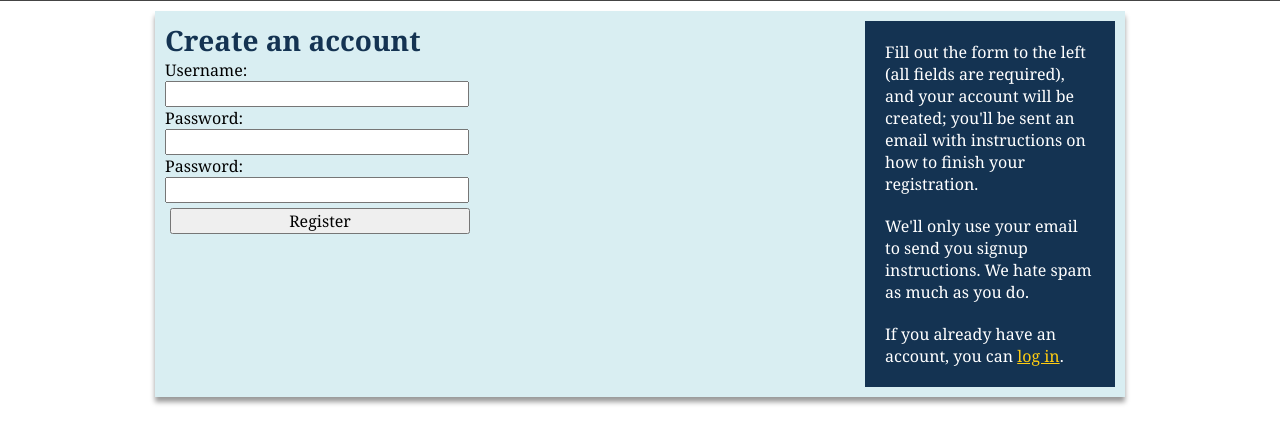
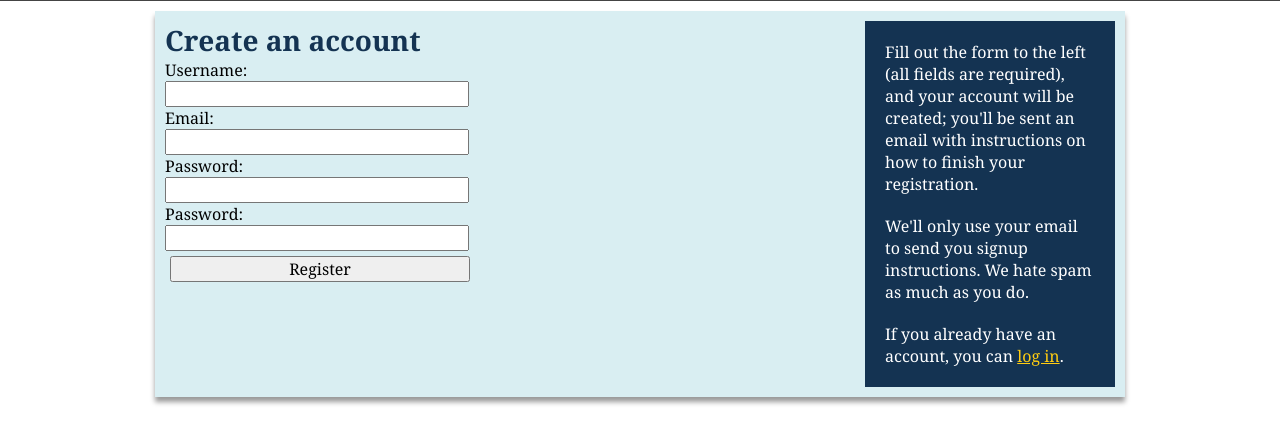
Before and after one commit to sontek-archive/django-tictactoe, a Django app: template tictactoe/templates/registration/registration_form.html in a window 1280 px wide. Shown: the part 76-513 px from the top of the page. Run offline with Django 3.2, Linux system fonts and the light colour scheme; the template is opened without the code that fills it, so the values that code supplies are empty, except form fields; tables that the repository leaves empty hold one stand-in row (values such as "Sample post"); form fields are guessed from the names that the template uses; style sheets or scripts are compiled from the project's sources; some libraries are stand-ins or nearby versions.

Commit message:
fixed registration

```diff
--- a/tictactoe/settings.py
+++ b/tictactoe/settings.py
@@ -8,6 +8,8 @@ TEMPLATE_DEBUG = DEBUG
 ADMINS = (
     # ('Your Name', 'your_email@example.com'),
 )
+
+ACCOUNT_ACTIVATION_DAYS = 5
 
 MANAGERS = ADMINS
 
--- a/tictactoe/templates/registration/registration_form.html
+++ b/tictactoe/templates/registration/registration_form.html
@@ -9,12 +9,14 @@
   {% endif %}
 
   <h1>Create an account</h1>
-
+  {{ form.errors }}
   <form method="post" action=".">
     {% csrf_token %}
     <dl>
         <dt><label for="id_username">{{ form.username.label }}:</label></dt>
         <dd>{{ form.username }}{% if form.username.errors %} <span class="errors">{{ form.username.errors|join:", " }}</span>{% endif %}</dd>
+        <dt><label for="id_email">{{ form.email.label }}:</label></dt>
+        <dd>{{ form.email }}{% if form.email.errors %} <span class="errors">{{ form.email.errors|join:", " }}</span>{% endif %}</dd>
         <dt><label for="id_password1">{{ form.password1.label }}:</label></dt>
         <dd>{{ form.password1 }}{% if form.password1.errors %} <span class="errors">{{ form.password1.errors|join:", " }}</span>{% endif %}</dd>
         <dt><label for="id_password2">{{ form.password2.label }}:</label></dt>
```
